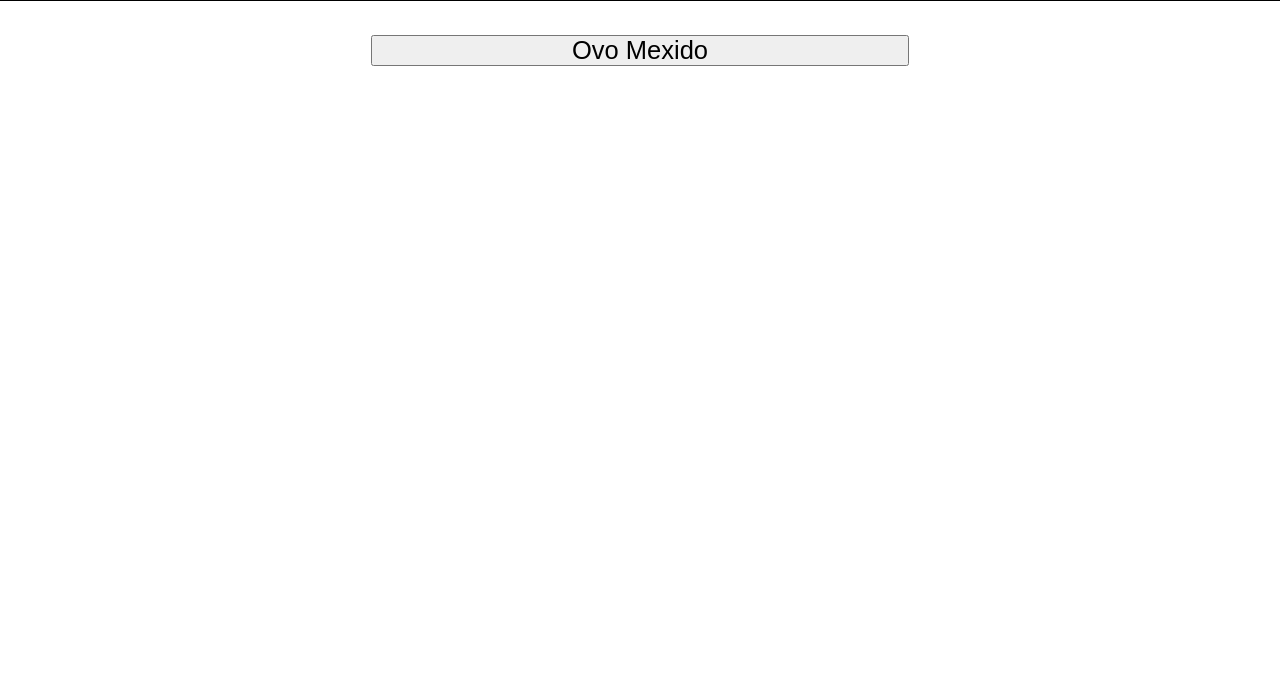
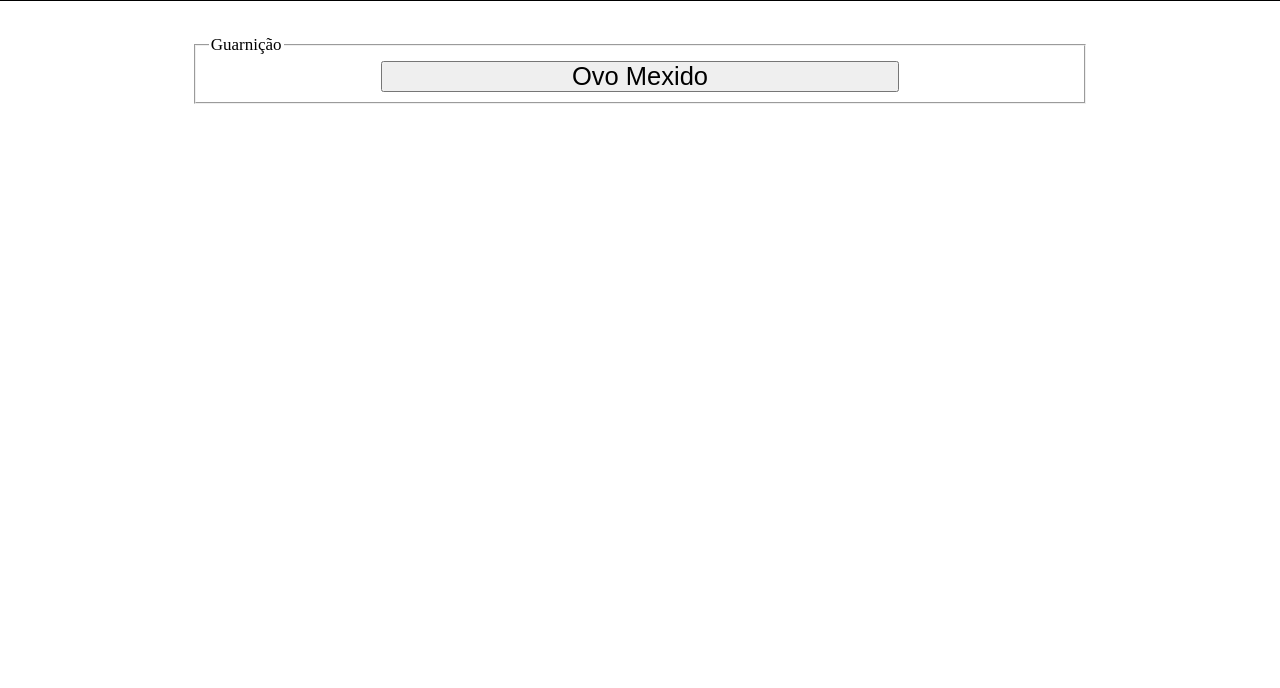
Before and after one commit to Marrior-dot/FichaTecnicaAD, a plain HTML site: page index.html in a window 1280 px wide. Shown: the part 112-800 px from the top of the page. Drawn offline with Linux system fonts and the light colour scheme; a web font is replaced by a local one.

Commit message:
adicionado legend e tendo dificuldades para estilizar

```diff
--- a/index.html
+++ b/index.html
@@ -14,6 +14,8 @@
 		<h2>Ficha Técnica</h2>
 	</header>
 	<main>
+		<fieldset>
+			<legend>Guarnição</legend>
 		<button class = "list">Ovo Mexido</button>
 		<div class = "recipe" hidden>
 			<ul><h3><b>Ingredientes</b></h3>
@@ -25,6 +27,7 @@
 			<ul><h3><b>Rendimento</b></h3></ul>
 			<ul><h3><b>Equipamentos</b></h3></ul>
 		</div>
+		</fieldset>
 	</main>
 
 
```
